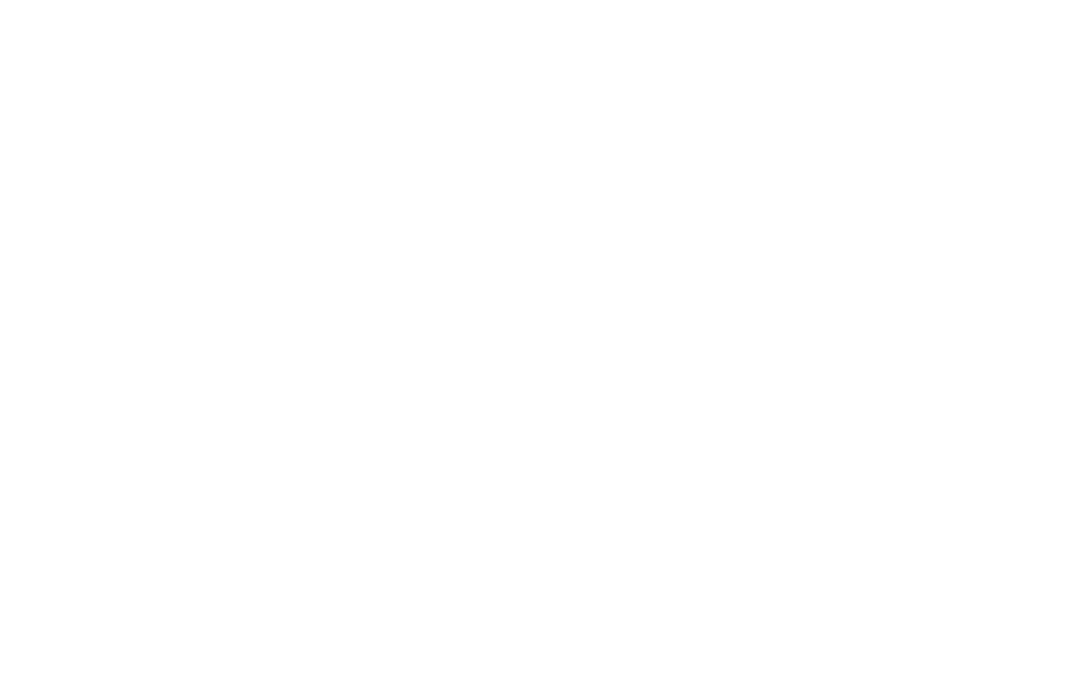
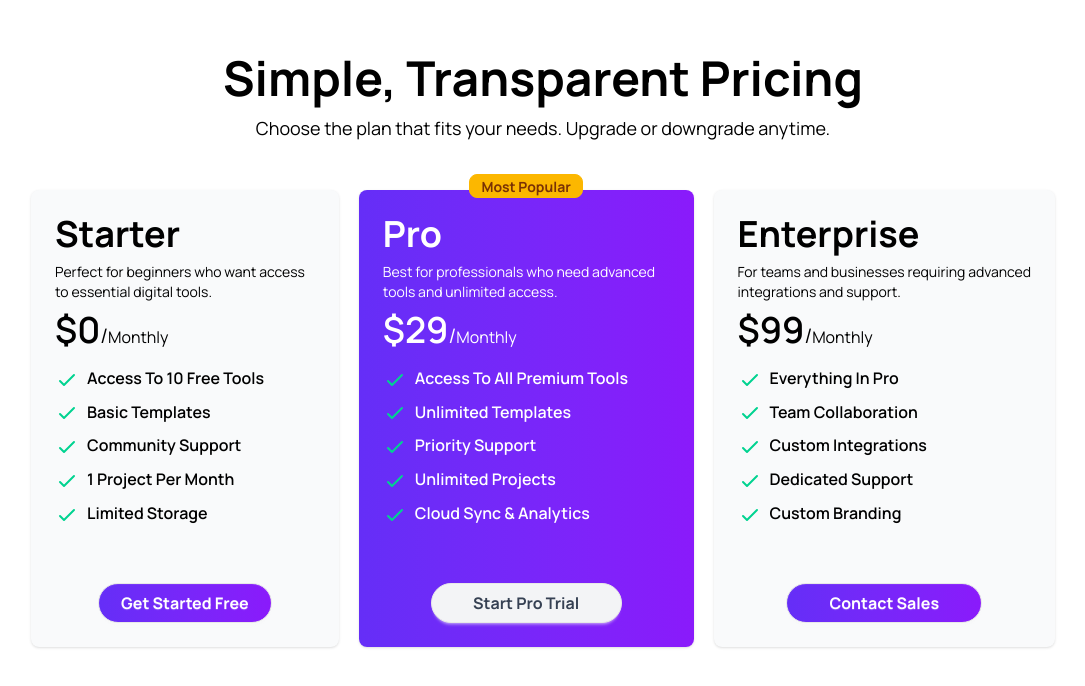
Before and after one commit to Chanbadsha/DigiTool, a React (Vite) app: page / in a window 1280 px wide. Shown: the part 5348-6034 px from the top of the page, without its empty margins (97-1182 px from the left). Before the commit the page ends 5306 px from the top, so only its background shows below. Built offline with nearby package versions, Linux system fonts and the light colour scheme.

Commit message:
Pricing Section Complete

```diff
--- /dev/null
+++ b/public/pricing.json
@@ -0,0 +1,56 @@
+[
+    {
+        "id": 1,
+        "name": "Starter",
+        "description": "Perfect for beginners who want access to essential digital tools.",
+        "price": 0,
+        "period": "monthly",
+        "tag": null,
+        "tagType": null,
+        "features": [
+            "Access to 10 free tools",
+            "Basic templates",
+            "Community support",
+            "1 project per month",
+            "Limited storage"
+        ],
+        "buttonText": "Get Started Free",
+        "buttonType": "primary"
+    },
+    {
+        "id": 2,
+        "name": "Pro",
+        "description": "Best for professionals who need advanced tools and unlimited access.",
+        "price": 29,
+        "period": "monthly",
+        "tag": "Most Popular",
+        "tagType": "popular",
+        "features": [
+            "Access to all premium tools",
+            "Unlimited templates",
+            "Priority support",
+            "Unlimited projects",
+            "Cloud sync & analytics"
+        ],
+        "buttonText": "Start Pro Trial",
+        "buttonType": "secondary"
+    },
+    {
+        "id": 3,
+        "name": "Enterprise",
+        "description": "For teams and businesses requiring advanced integrations and support.",
+        "price": 99,
+        "period": "monthly",
+        "tag": null,
+        "tagType": null,
+        "features": [
+            "Everything in Pro",
+            "Team collaboration",
+            "Custom integrations",
+            "Dedicated support",
+            "Custom branding"
+        ],
+        "buttonText": "Contact Sales",
+        "buttonType": "primary"
+    }
+]
--- a/src/App.jsx
+++ b/src/App.jsx
@@ -1,10 +1,12 @@
+import { Suspense } from "react";
 import "./App.css";
 import Header from "./components/Header/Header";
 import HeroSection from "./components/Hero/HeroSection";
+import PricingSection from "./components/PricingSection/PricingSection";
 import ProductShowcase from "./components/ProductShowcase/ProductShowcase";
 import StatsSection from "./components/StatsSection/StatsSection";
 import StepSections from "./components/StepsSection/StepSections";
-
+const pricingInfoPromise = fetch("pricing.json").then((res) => res.json());
 function App() {
   return (
     <>
@@ -13,6 +15,9 @@
       <StatsSection />
       <ProductShowcase />
       <StepSections />
+      <Suspense>
+        <PricingSection pricingInfoPromise={pricingInfoPromise} />
+      </Suspense>
     </>
   );
 }
--- /dev/null
+++ b/src/components/PricingSection/PricingCard/PricingCard.jsx
@@ -0,0 +1,76 @@
+const buttonStyles = {
+  primary: "bg-linear-to-r text-white from-[#652ef7] to-[#8a1afb] ",
+  secondary: "bg-gray-100 text-gray-700 hover:bg-gray-200",
+};
+
+const PricingCard = ({ pricingInfo }) => {
+  const {
+    name,
+    description,
+    tag,
+    price,
+    period,
+    features,
+    buttonText,
+    buttonType,
+  } = pricingInfo;
+  console.log(pricingInfo);
+  return (
+    <div
+      className={` card max-w-96 ${tag ? "bg-linear-to-r text-white from-[#652ef7] to-[#8a1afb] " : "bg-gray-50  text-black"}  mt-12  shadow-sm`}
+    >
+      <div className="card-body w-full   ">
+        {tag && (
+          <span
+            className={`badge badge-md absolute -top-4  capitalize font-bold badge-warning  self-center  `}
+          >
+            {tag}
+          </span>
+        )}
+
+        <h2 className="xl:text-4xl text-xl  font-bold ">{name}</h2>
+
+        <p className="lg:text-sm text-xs  mb-0 pb-0">{description}</p>
+        <div className="flex justify-between ">
+          <span className="text-xl  capitalize  ">
+            <span className="font-semibold xl:text-4xl text-xl lg:text-2xl">
+              {" "}
+              ${price}
+            </span>
+            /<small>{period}</small>
+          </span>
+        </div>
+        <ul className="mt-2 flex flex-col gap-2 text-xs xl:text-base  font-semibold">
+          {features.map((feature) => (
+            <li>
+              <svg
+                xmlns="http://www.w3.org/2000/svg"
+                className="size-4 lg:size-6 me-2 inline-block text-success"
+                fill="none"
+                viewBox="0 0 24 24"
+                stroke="currentColor"
+              >
+                <path
+                  strokeLinecap="round"
+                  strokeLinejoin="round"
+                  strokeWidth="2"
+                  d="M5 13l4 4L19 7"
+                />
+              </svg>
+              <span className="capitalize">{feature}</span>
+            </li>
+          ))}
+        </ul>
+        <div className="mt-12 xl:w-8/12 mx-auto">
+          <button
+            className={`btn ${buttonStyles[buttonType]} btn-block mt-auto  font-bold px-2 py-2 rounded-full text-xs md:text-base `}
+          >
+            {buttonText}
+          </button>
+        </div>
+      </div>
+    </div>
+  );
+};
+
+export default PricingCard;
--- /dev/null
+++ b/src/components/PricingSection/PricingSection.jsx
@@ -0,0 +1,27 @@
+import { use } from "react";
+import PricingCard from "./PricingCard/PricingCard";
+
+const PricingSection = ({ pricingInfoPromise }) => {
+  const pricingInfos = use(pricingInfoPromise);
+  //   console.log(prisingInfo);
+  return (
+    <div className="bg-white lg:py-24 py-6 2xl:px-60 lg:px-20 text-black ">
+      <div className="flex justify-center items-center flex-col gap-3">
+        <h1 className="lg:text-5xl text-2xl md:text-4xl font-bold">
+          Simple, Transparent Pricing
+        </h1>
+        <p className="text-center max-w-10/12 md:max-w-8/12 text-xs md:text-lg">
+          Choose the plan that fits your needs. Upgrade or downgrade anytime.
+        </p>
+      </div>
+
+      <div className="flex justify-around items-center px-12 gap-5 md:flex-row flex-col">
+        {pricingInfos.map((pricingInfo, index) => (
+          <PricingCard key={index} pricingInfo={pricingInfo}></PricingCard>
+        ))}
+      </div>
+    </div>
+  );
+};
+
+export default PricingSection;
```
